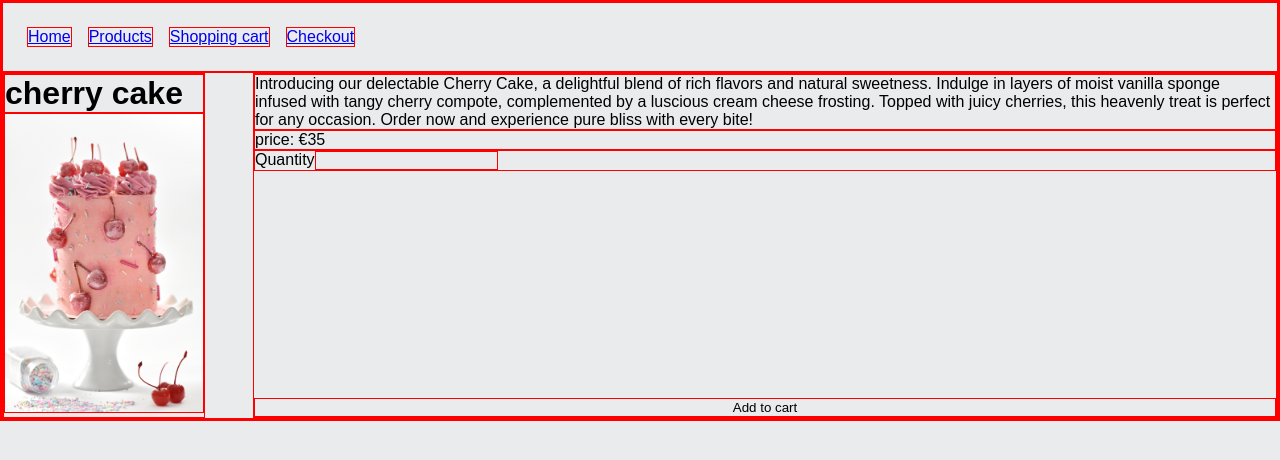
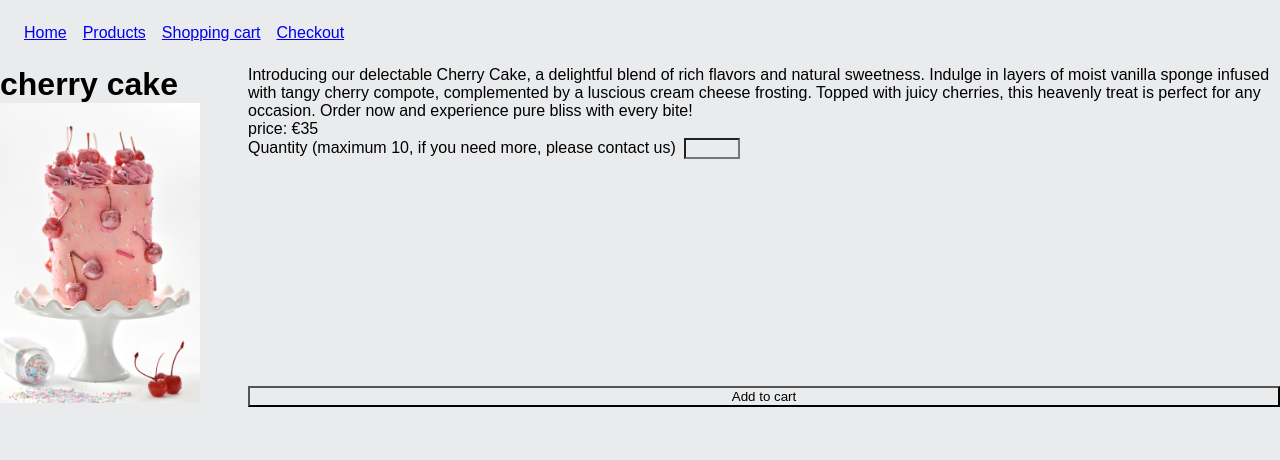
Before and after one commit to Tungstic/next-js-ecommerce-store, a Next.js app: page /products/1 in a window 1280 px wide. Shown: the top 460 px of the page. Built offline with nearby package versions, Linux system fonts and the light colour scheme; a web font is replaced by a local one.

Commit message:
Add quantity input without useState

```diff
--- a/app/globals.scss
+++ b/app/globals.scss
@@ -5,7 +5,6 @@
   box-sizing: border-box;
   background-color: #eaebed;
   font-family: 'Ysabeau', sans-serif;
-  border: 1px solid red;
 }
 
 nav {
--- a/app/products/[cakeId]/page.js
+++ b/app/products/[cakeId]/page.js
@@ -7,8 +7,6 @@ export const dynamic = 'force-dynamic';
 
 export default function CakePage({ params }) {
   const singleCake = getCakeById(Number(params.cakeId));
-
-  console.log(singleCake);
 
   if (!singleCake) {
     notFound();
@@ -29,10 +27,15 @@ export default function CakePage({ params }) {
         <div>{singleCake.description}</div>
         <div data-test-id="product-price">{`price: €${singleCake.price}`}</div>
         <label>
-          Quantity
-          <input data-test-id="product-quantity" />
+          Quantity (maximum 10, if you need more, please contact us)
+          <input
+            data-test-id="product-quantity"
+            type="number"
+            min="1"
+            max="10"
+          />
         </label>
-        <button>Add to cart</button>
+        <button data-test-id="product-add-to-cart">Add to cart</button>
       </div>
     </main>
   );
--- a/app/products/[cakeId]/page.module.scss
+++ b/app/products/[cakeId]/page.module.scss
@@ -8,6 +8,10 @@
   display: flex;
   flex-direction: column;
 
+  input {
+    margin-left: 8px;
+  }
+
   button {
     margin-top: auto;
   }
--- a/database/cakes.js
+++ b/database/cakes.js
@@ -2,7 +2,7 @@ const cherryCakeDescription =
   'Introducing our delectable Cherry Cake, a delightful blend of rich flavors and natural sweetness. Indulge in layers of moist vanilla sponge infused with tangy cherry compote, complemented by a luscious cream cheese frosting. Topped with juicy cherries, this heavenly treat is perfect for any occasion. Order now and experience pure bliss with every bite!';
 
 const chocolateCakeDescription =
-  "Dive into chocolate heaven with our decadent Chocolate Cake. Sink your teeth into layers of moist chocolate sponge generously slathered with velvety chocolate ganache. Each bite offers a symphony of intense cocoa flavors that will satisfy the cravings of any chocolate enthusiast. Indulge yourself in this timeless classic that's perfect for any chocolate lover.";
+  "Dive into chocolate heaven with our decadent Chocolate Cake. Sink your teeth into layers of moist chocolate sponge generously slathered with velvety vanilla ganache. Each bite offers a symphony of intense cocoa flavors that will satisfy the cravings of any chocolate enthusiast. Indulge yourself in this timeless classic that's perfect for any chocolate lover.";
 
 const easterCakeDescription =
   'Celebrate the joy of Easter with our delightful Easter Cake. This festive creation features a light and fluffy sponge cake adorned with pastel-colored buttercream, sprinkles, and charming Easter-themed decorations. With a choice of delectable flavors, this cake is a delightful addition to any Easter gathering, bringing smiles and sweetness to all.';
```
